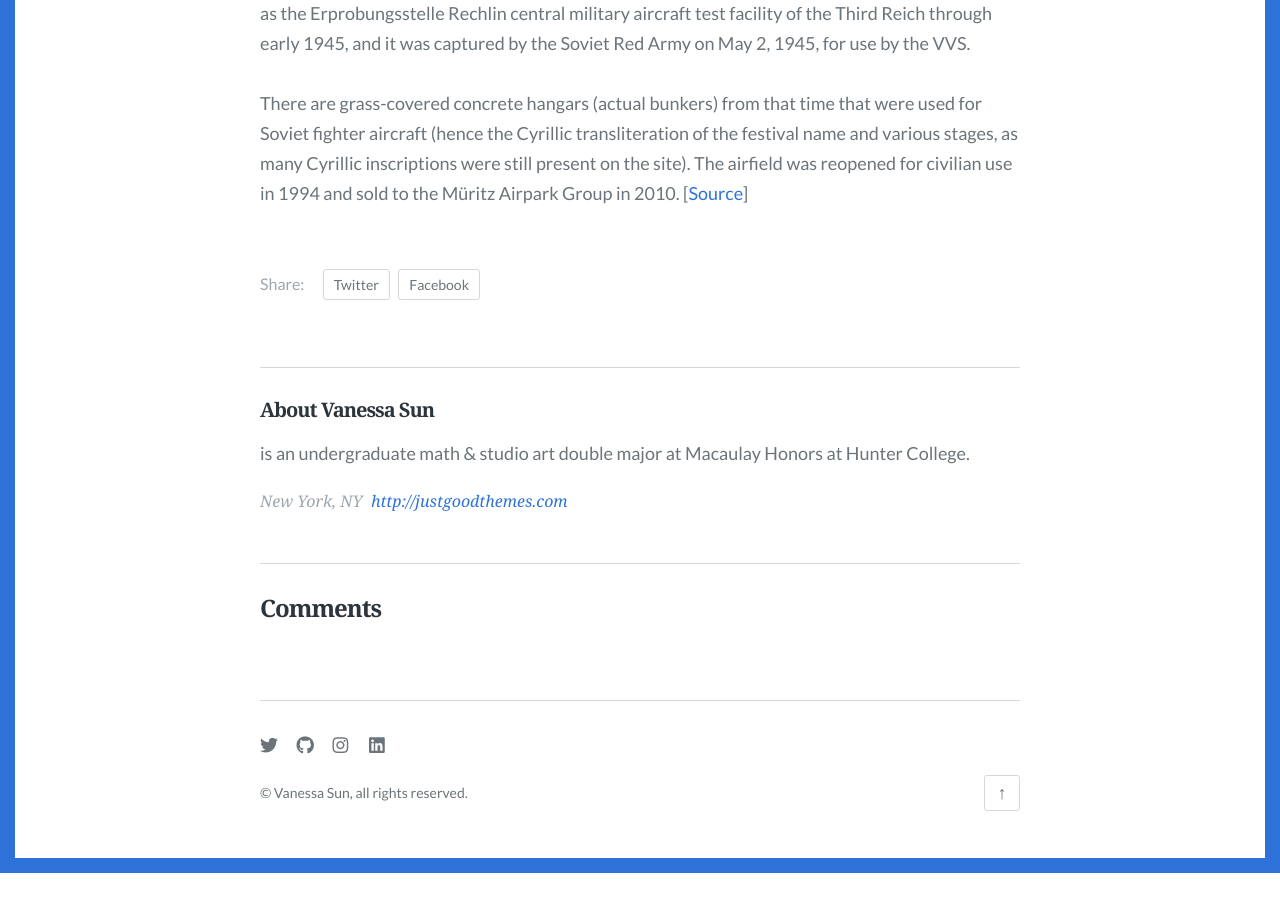
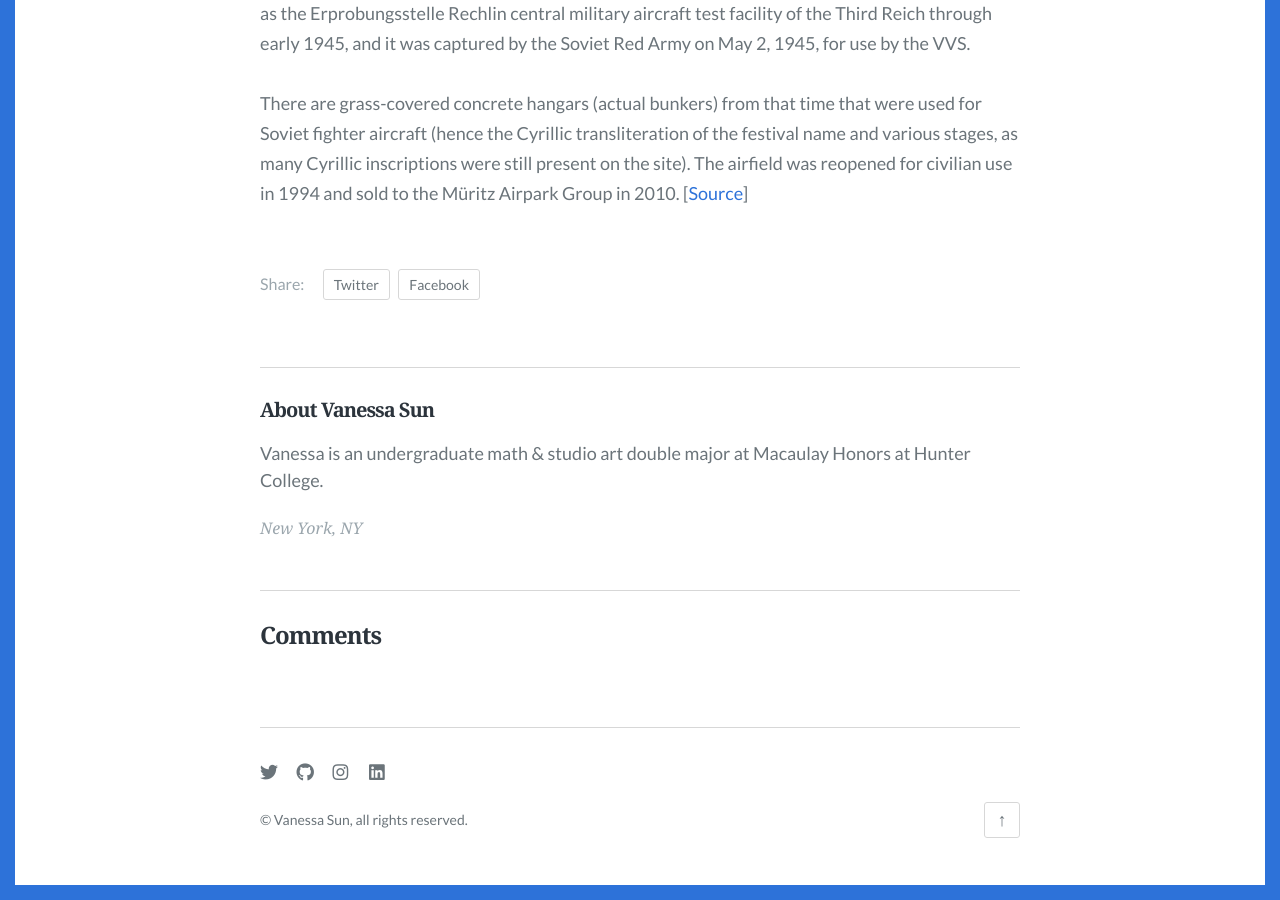
Before and after one commit to vanessasun64/NameEveryNumber, a Jekyll site: the page built from _posts/2019-01-01-the-advantages-and-disadvantages-of-working-from-home.md, in a window 1280 px wide and 900 px high, scrolled down 2204 px. Built offline with Jekyll 4.4.1, drawn with Linux system fonts in a browser that asks for light colours; some web fonts are replaced; comment, search, counter and statistics services are not loaded; before the commit the page ends 3077 px from its top, so only the background shows below that.

Commit message:
Update author.json

```diff
--- a/_data/author.json
+++ b/_data/author.json
@@ -1,7 +1,7 @@
 {
     "name": "Vanessa Sun",
-    "bio": "is an undergraduate math & studio art double major at Macaulay Honors at Hunter College.",
-    "url": "http://justgoodthemes.com",
+    "bio": "Vanessa is an undergraduate math & studio art double major at Macaulay Honors at Hunter College.",
+    "url": "",
     "location": "New York, NY",
     "image": "",
 }
```
